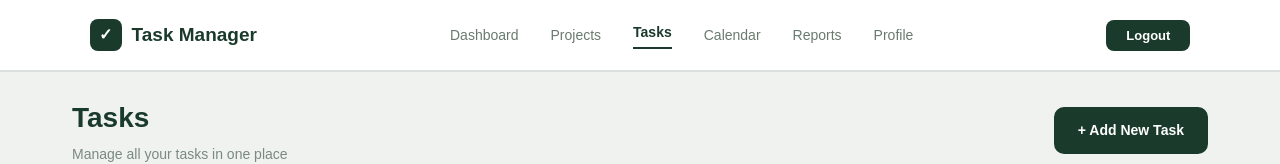
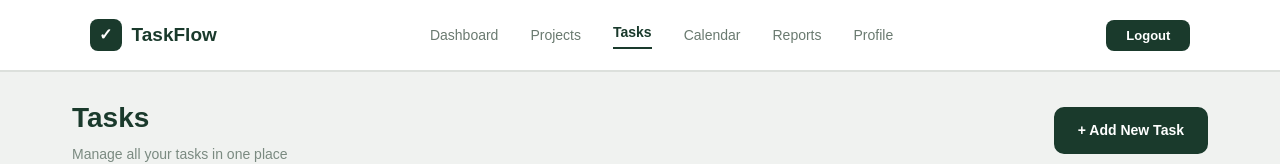
Before and after one commit to snehacodes-2906/Task_Management_System, a React (Create React App) app in the folder frontend/: page /tasks in a window 1280 px wide. Shown: the top 164 px of the page. Built offline with nearby package versions, Linux system fonts and the light colour scheme; no server answers; sample sign-in values are in the browser's storage.

Commit message:
Fixed UI

```diff
--- a/frontend/src/pages/Auth.css
+++ b/frontend/src/pages/Auth.css
@@ -110,7 +110,7 @@
 .brand span {
     display: block;
     margin-top: 3px;
-    font-size: 12px;
+    font-size: 16px;
     color: #4d896b;
 }
 
--- a/frontend/src/pages/Calendar.jsx
+++ b/frontend/src/pages/Calendar.jsx
@@ -247,7 +247,7 @@ function Calendar() {
       <nav className="calendar-navbar">
         <div className="brand">
           <div className="brand-icon">✓</div>
-          Task Manager
+          TaskFlow
         </div>
         <div className="nav-links">
           <Link to="/dashboard">Dashboard</Link>
--- a/frontend/src/pages/Dashboard.js
+++ b/frontend/src/pages/Dashboard.js
@@ -153,7 +153,7 @@ function Dashboard() {
       <nav className="dashboard-navbar">
         <div className="brand">
           <div className="brand-icon">✓</div>
-          Task Manager
+          TaskFlow
         </div>
         <div className="nav-links">
           <Link to="/dashboard" className="active">Dashboard</Link>
--- a/frontend/src/pages/Profile.js
+++ b/frontend/src/pages/Profile.js
@@ -87,7 +87,7 @@ function Profile() {
       <nav className="profile-navbar">
         <div className="brand">
           <div className="brand-icon">✓</div>
-          Task Manager
+          TaskFlow
         </div>
         <div className="nav-links">
           <Link to="/dashboard">Dashboard</Link>
--- a/frontend/src/pages/Projects.js
+++ b/frontend/src/pages/Projects.js
@@ -182,7 +182,7 @@ function Projects() {
       <nav className="projects-navbar">
         <div className="brand">
           <div className="brand-icon">✓</div>
-          Task Manager
+          TaskFlow
         </div>
         <div className="nav-links">
           <Link to="/dashboard">Dashboard</Link>
--- a/frontend/src/pages/Reports.js
+++ b/frontend/src/pages/Reports.js
@@ -119,7 +119,7 @@ function Reports() {
       <nav className="reports-navbar">
         <div className="brand">
           <div className="brand-icon">✓</div>
-          Task Manager
+          TaskFlow
         </div>
         <div className="nav-links">
           <Link to="/dashboard">Dashboard</Link>
--- a/frontend/src/pages/Tasks.js
+++ b/frontend/src/pages/Tasks.js
@@ -155,7 +155,7 @@ function Tasks() {
       <nav className="tasks-navbar">
         <div className="brand">
           <div className="brand-icon">✓</div>
-          Task Manager
+          TaskFlow
         </div>
         <div className="nav-links">
           <Link to="/dashboard">Dashboard</Link>
```
